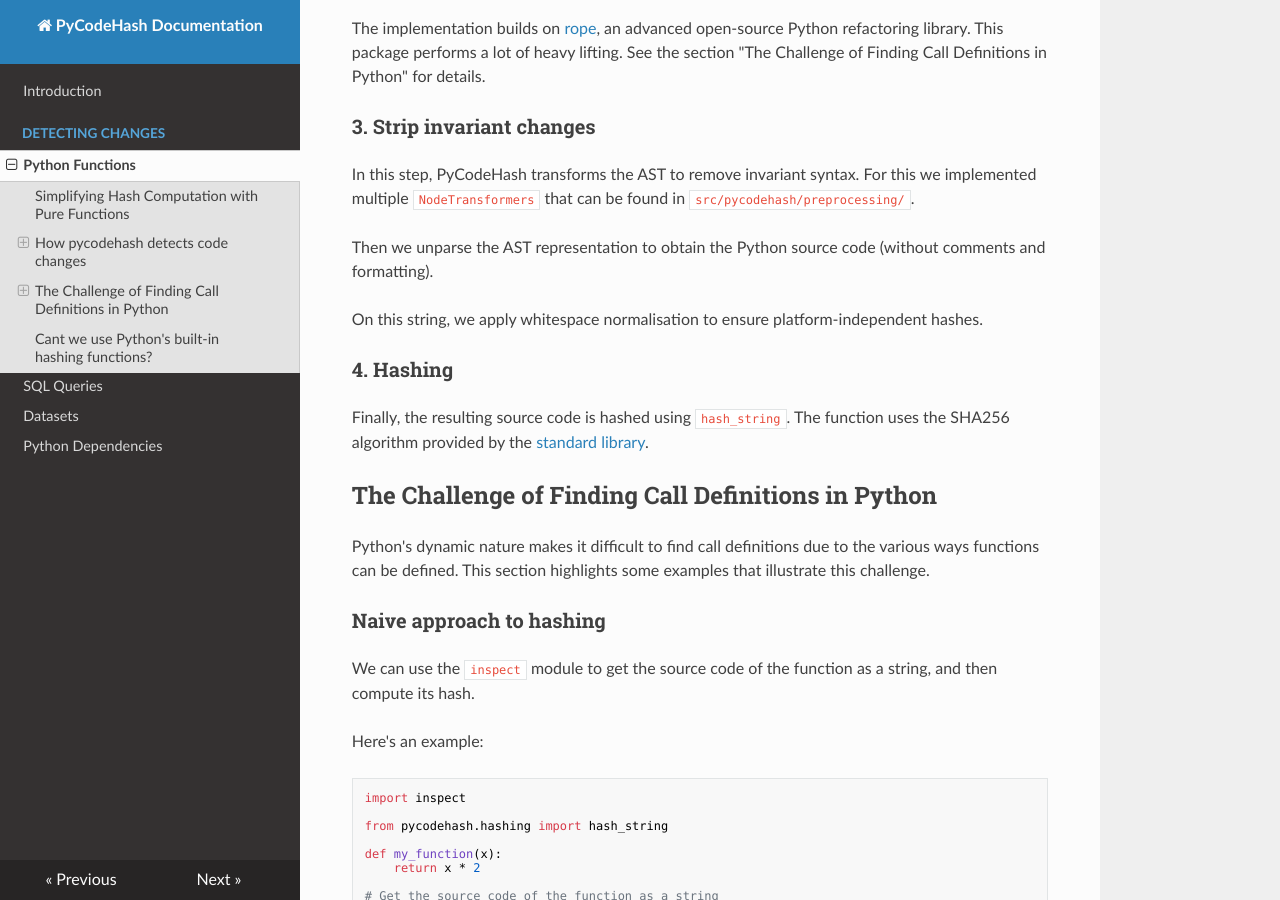
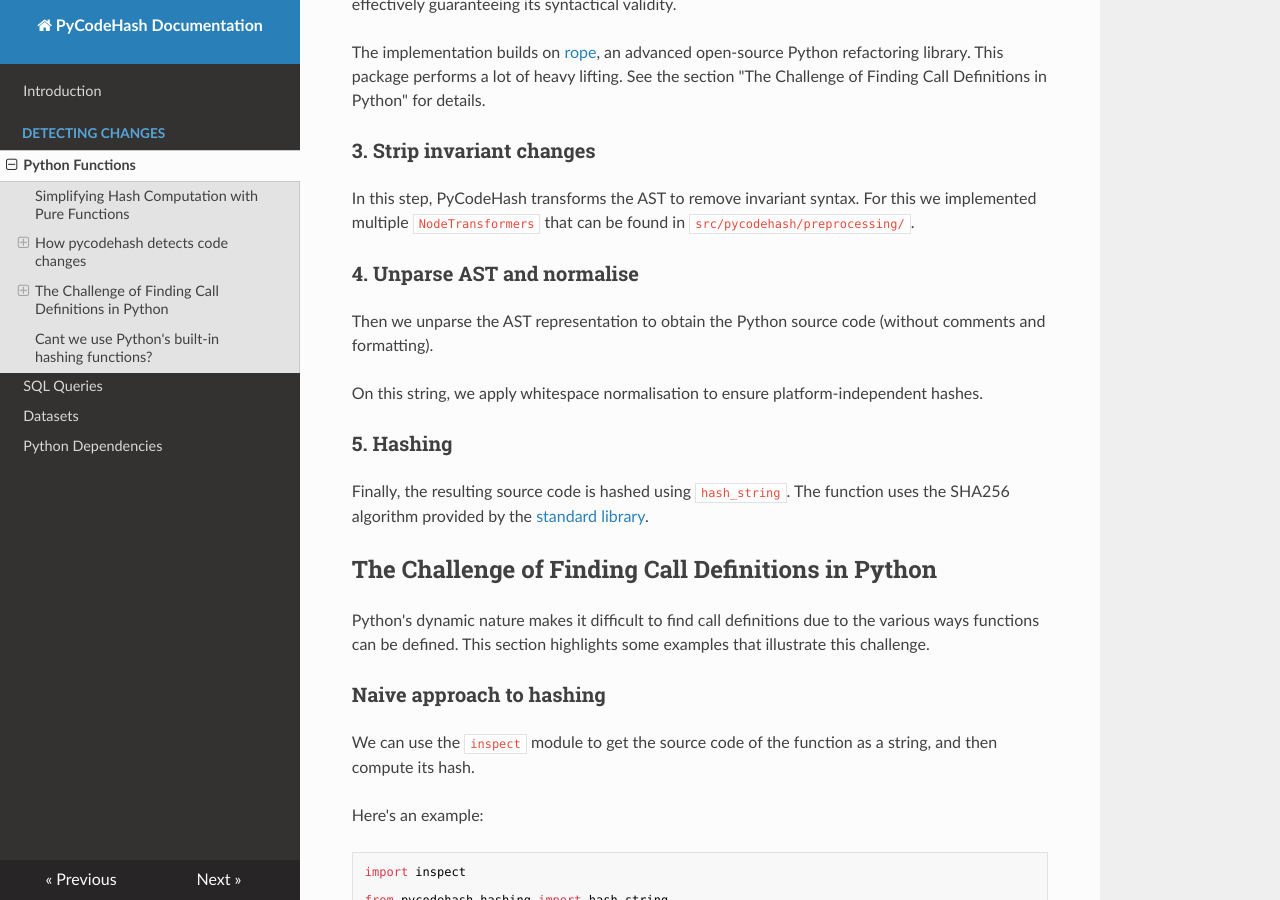
Before and after one commit to pycodehash/pycodehash, an MkDocs documentation site: the page built from docs/python_functions.md, in a window 1280 px wide and 900 px high, scrolled down 2576 px. Built offline with MkDocs 1.6.1, drawn with Linux system fonts in a browser that asks for light colours; nearby versions of some CDN libraries; some of the changed text lies outside the part shown.

Commit message:
DOC(python): unparsing as a separate step

```diff
--- a/docs/python_functions.md
+++ b/docs/python_functions.md
@@ -60,7 +60,8 @@
     * AST: Strip docstrings and type hints, and remove the function name
     * Unparse the AST to a string presentation
     * Lines: Normalize whitespace
-4. Hash
+4. Unparse the AST and normalise
+5. Hash
 
 ### 1. Abstract Syntax Tree
 
@@ -126,11 +127,13 @@
 In this step, PyCodeHash transforms the AST to remove invariant syntax.
 For this we implemented multiple `NodeTransformers` that can be found in `src/pycodehash/preprocessing/`.
 
+### 4. Unparse AST and normalise
+
 Then we unparse the AST representation to obtain the Python source code (without comments and formatting).
 
 On this string, we apply whitespace normalisation to ensure platform-independent hashes.
 
-### 4. Hashing
+### 5. Hashing
 
 Finally, the resulting source code is hashed using `hash_string`.
 The function uses the SHA256 algorithm provided by the [standard library](https://docs.python.org/3/library/hashlib.html).
```
